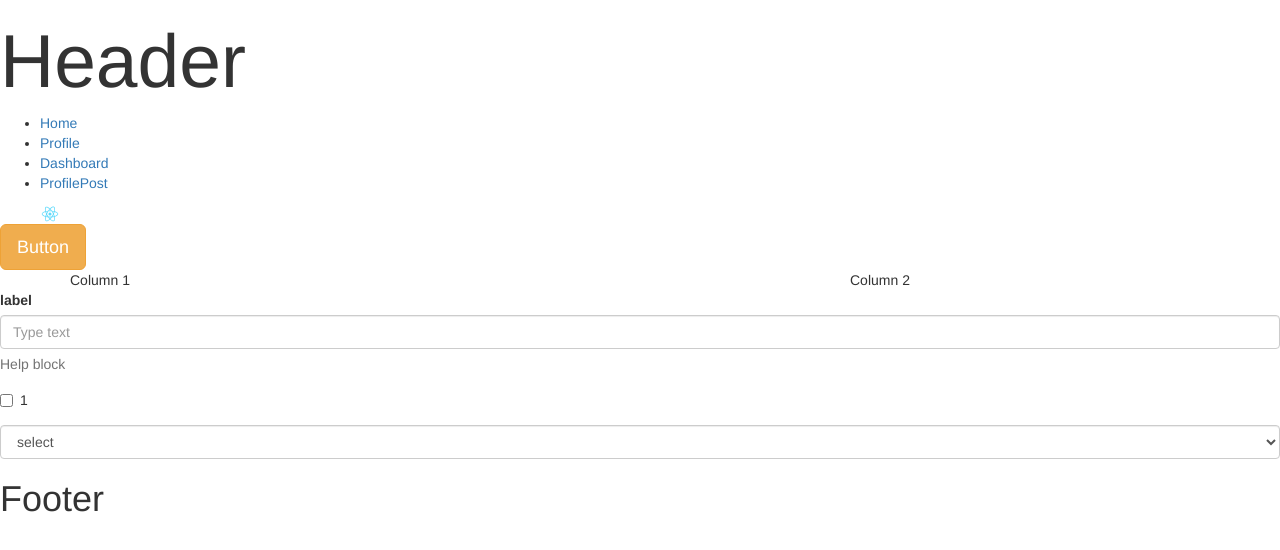
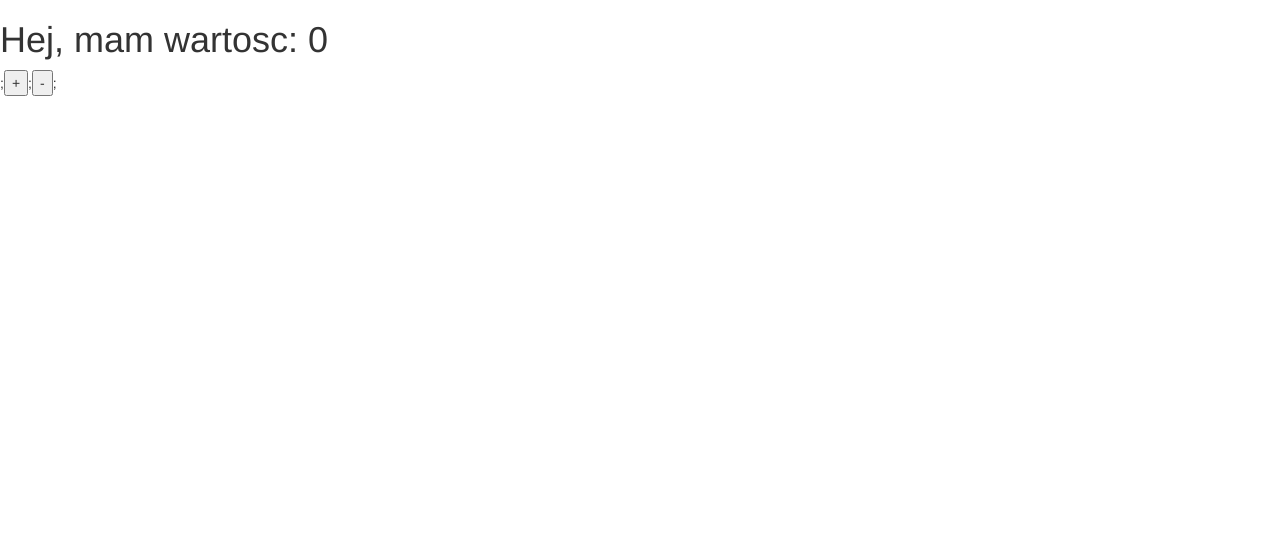
Before and after one commit to jakubfedyk/react_cw, a React (Create React App) app in the folder react-component/: page / in a window 1280 px wide. Shown: the top 550 px of the page. Built offline with nearby package versions, Linux system fonts and the light colour scheme.

Commit message:
modify props on react

```diff
--- a/react-component/package.json
+++ b/react-component/package.json
@@ -6,6 +6,7 @@
     "react": "^16.1.1",
     "react-bootstrap": "^0.31.5",
     "react-dom": "^16.1.1",
+    "react-router-bootstrap": "^0.24.4",
     "react-router-dom": "^4.2.2",
     "react-scripts": "1.0.17"
   },
--- /dev/null
+++ b/react-component/src/components/Counter.js
@@ -0,0 +1,18 @@
+import React from 'react';
+
+class Counter extends React.Component {
+    constructor(myAwesomeProps) {
+        super(myAwesomeProps);
+        this.state = {
+            count: 0
+        }
+    }
+    render() {
+        return <div>
+            <h1>Hej, mam wartosc: {this.state.count}</h1>;
+        <button>+</button>;
+        <button>-</button>;
+        </div>
+    }
+}
+    export default Counter;
--- a/react-component/src/components/Menu.js
+++ b/react-component/src/components/Menu.js
@@ -1,5 +1,7 @@
 import React from 'react';
+import {Nav, NavItem} from 'react-bootstrap'
 import {Link} from 'react-router-dom';
+import {LinkContainer} from 'react-router-bootstrap';
 
 
 const Menu = () => {
@@ -20,11 +22,17 @@
                 </li>
 
             </ul>
-            {/*<Nav bsStyle="pills" activeKey={0}>*/}
-            {/*<NavItem eventKey={1}>Home</NavItem>*/}
-            {/*<NavItem eventKey={2}>Profile</NavItem>*/}
-            {/*<NavItem eventKey={3}>Dashboard</NavItem>*/}
-            {/*</Nav>*/}
-        </div>)
+            <Nav bsStyle="pills"> <LinkContainer exact to="/">
+                <NavItem>Home</NavItem>
+            </LinkContainer>
+                <LinkContainer exact to="/profile">
+                    <NavItem>Profile</NavItem>
+                </LinkContainer>
+                <LinkContainer exact to="/dashboard">
+                    <NavItem>Dashboard</NavItem>
+                </LinkContainer>
+            </Nav>
+        </div>
+    )
 };
 export default Menu;
--- a/react-component/src/index.js
+++ b/react-component/src/index.js
@@ -1,6 +1,6 @@
 import React from 'react';
 import ReactDom from 'react-dom';
-import App from './components/App';
+import Counter from './components/Counter';
 
 
-ReactDom.render(<App/>,document.getElementById('root'));
+ReactDom.render(<Counter/>,document.getElementById('root'));
```
Also changed, not shown: react-component/src/components/Application.js (added, +18 -0 lines).
